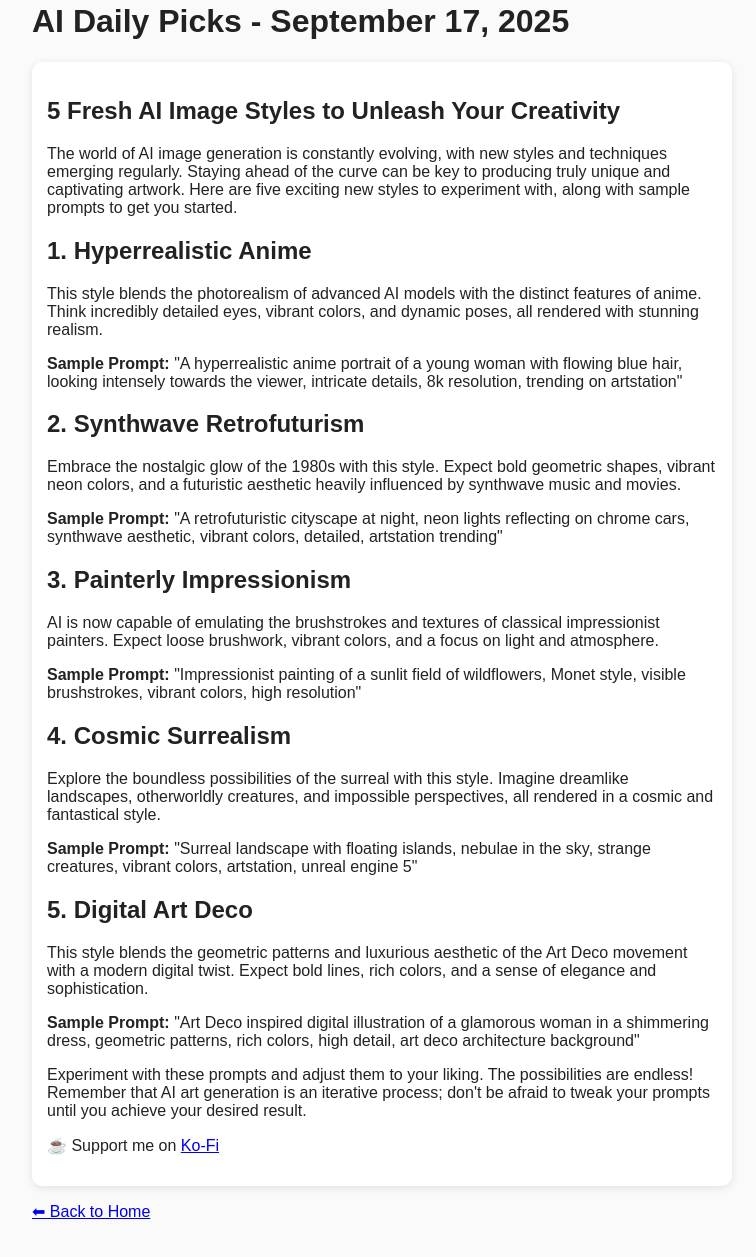
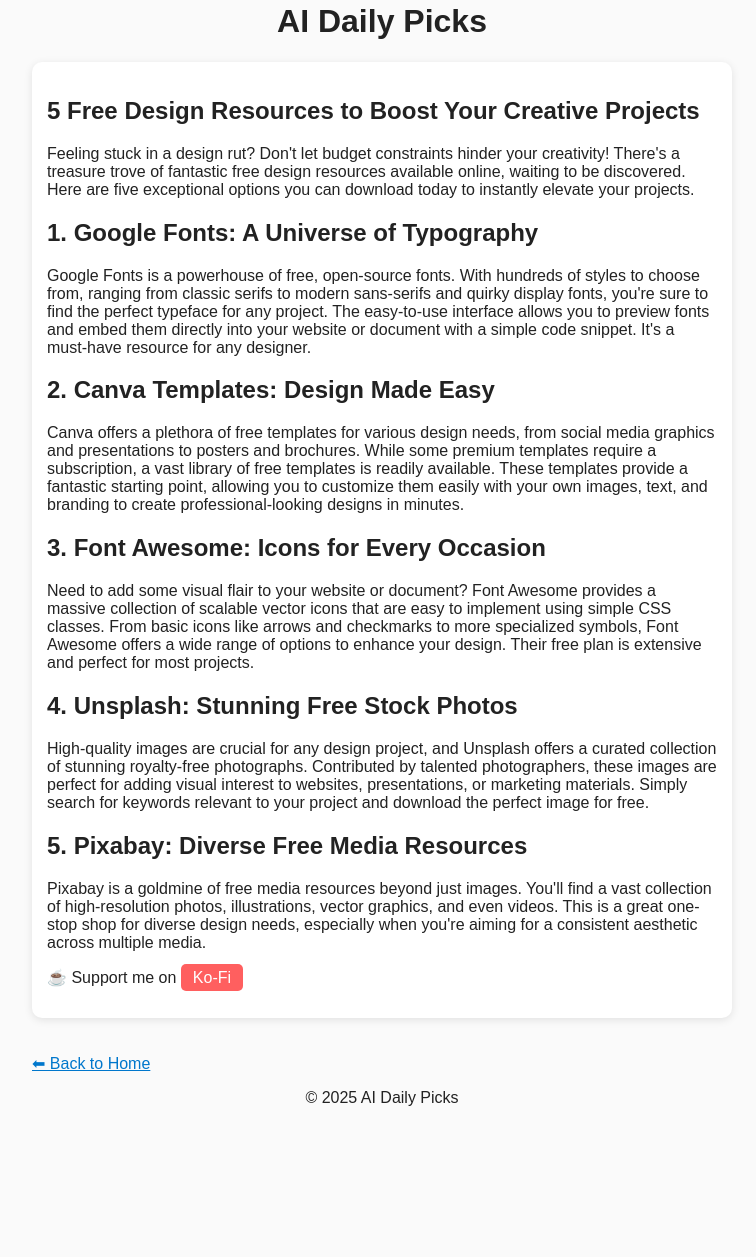
Before and after one commit to Berrich2024/AI-GH-Pages, a website: page posts/2025-09-17.html in a window 1280 px wide. Shown: the part 38-1295 px from the top of the page, without its empty margins (258-1014 px from the left). After the commit the page ends 1185 px from the top, so only its background shows below. Drawn offline with Linux system fonts and the light colour scheme.

Commit message:
Daily AI posts for

```diff
--- a/posts/2025-09-17.html
+++ b/posts/2025-09-17.html
@@ -3,52 +3,53 @@
 <head>
   <meta charset="UTF-8">
   <title>AI Daily Picks - 2025-09-17</title>
-  <link rel="stylesheet" href="/style.css">
+  <link rel="stylesheet" href="../style.css">
 </head>
 <body>
-  <h1>AI Daily Picks - September 17, 2025</h1>
-  <!DOCTYPE html>
+  <header>
+    <h1>AI Daily Picks</h1>
+  </header>
+  <main>
+    <!DOCTYPE html>
 <html lang="en">
 <head>
     <meta charset="UTF-8">
     <meta name="viewport" content="width=device-width, initial-scale=1.0">
-    <meta name="description" content="Discover five exciting new AI image generation styles and sample prompts to inspire your creativity.">
-    <meta name="keywords" content="AI art, AI image generation, image prompts, new AI styles, creative AI">
-    <title>5 New AI Image Styles to Try Now!</title>
+    <meta name="description" content="Discover five amazing free design resources – fonts, templates, and icons – you can download today to elevate your projects.">
+    <meta name="keywords" content="free fonts, free templates, free icons, design resources, free design downloads">
+    <title>5 Free Design Resources to Download Today</title>
 </head>
 <body>
 <article>
-    <h1>5 Fresh AI Image Styles to Unleash Your Creativity</h1>
+    <h1>5 Free Design Resources to Boost Your Creative Projects</h1>
 
-    <p>The world of AI image generation is constantly evolving, with new styles and techniques emerging regularly.  Staying ahead of the curve can be key to producing truly unique and captivating artwork.  Here are five exciting new styles to experiment with, along with sample prompts to get you started.</p>
+    <p>Feeling stuck in a design rut?  Don't let budget constraints hinder your creativity!  There's a treasure trove of fantastic free design resources available online, waiting to be discovered.  Here are five exceptional options you can download today to instantly elevate your projects.</p>
 
-    <h2>1.  Hyperrealistic Anime</h2>
-    <p>This style blends the photorealism of advanced AI models with the distinct features of anime. Think incredibly detailed eyes, vibrant colors, and dynamic poses, all rendered with stunning realism.  </p>
-    <p><strong>Sample Prompt:</strong> "A hyperrealistic anime portrait of a young woman with flowing blue hair, looking intensely towards the viewer, intricate details, 8k resolution, trending on artstation"</p>
+    <h2>1. Google Fonts: A Universe of Typography</h2>
+    <p>Google Fonts is a powerhouse of free, open-source fonts.  With hundreds of styles to choose from, ranging from classic serifs to modern sans-serifs and quirky display fonts, you're sure to find the perfect typeface for any project.  The easy-to-use interface allows you to preview fonts and embed them directly into your website or document with a simple code snippet.  It's a must-have resource for any designer.</p>
 
-    <h2>2.  Synthwave Retrofuturism</h2>
-    <p>Embrace the nostalgic glow of the 1980s with this style.  Expect bold geometric shapes, vibrant neon colors, and a futuristic aesthetic heavily influenced by synthwave music and movies. </p>
-    <p><strong>Sample Prompt:</strong> "A retrofuturistic cityscape at night, neon lights reflecting on chrome cars, synthwave aesthetic, vibrant colors, detailed, artstation trending"</p>
+    <h2>2. Canva Templates: Design Made Easy</h2>
+    <p>Canva offers a plethora of free templates for various design needs, from social media graphics and presentations to posters and brochures.  While some premium templates require a subscription, a vast library of free templates is readily available.  These templates provide a fantastic starting point, allowing you to customize them easily with your own images, text, and branding to create professional-looking designs in minutes.</p>
 
-    <h2>3.  Painterly Impressionism</h2>
-    <p>AI is now capable of emulating the brushstrokes and textures of classical impressionist painters.  Expect loose brushwork, vibrant colors, and a focus on light and atmosphere.</p>
-    <p><strong>Sample Prompt:</strong> "Impressionist painting of a sunlit field of wildflowers, Monet style, visible brushstrokes, vibrant colors, high resolution"</p>
+    <h2>3. Font Awesome: Icons for Every Occasion</h2>
+    <p>Need to add some visual flair to your website or document? Font Awesome provides a massive collection of scalable vector icons that are easy to implement using simple CSS classes.  From basic icons like arrows and checkmarks to more specialized symbols, Font Awesome offers a wide range of options to enhance your design.  Their free plan is extensive and perfect for most projects.</p>
+
+    <h2>4. Unsplash: Stunning Free Stock Photos</h2>
+    <p>High-quality images are crucial for any design project, and Unsplash offers a curated collection of stunning royalty-free photographs.  Contributed by talented photographers, these images are perfect for adding visual interest to websites, presentations, or marketing materials.  Simply search for keywords relevant to your project and download the perfect image for free.</p>
 
 
-    <h2>4.  Cosmic Surrealism</h2>
-    <p>Explore the boundless possibilities of the surreal with this style.  Imagine dreamlike landscapes, otherworldly creatures, and impossible perspectives, all rendered in a cosmic and fantastical style.</p>
-    <p><strong>Sample Prompt:</strong> "Surreal landscape with floating islands, nebulae in the sky, strange creatures, vibrant colors, artstation, unreal engine 5"</p>
+    <h2>5. Pixabay: Diverse Free Media Resources</h2>
+    <p>Pixabay is a goldmine of free media resources beyond just images.  You'll find a vast collection of high-resolution photos, illustrations, vector graphics, and even videos.  This is a great one-stop shop for diverse design needs, especially when you're aiming for a consistent aesthetic across multiple media.</p>
 
-    <h2>5.  Digital Art Deco</h2>
-    <p>This style blends the geometric patterns and luxurious aesthetic of the Art Deco movement with a modern digital twist.  Expect bold lines, rich colors, and a sense of elegance and sophistication.</p>
-    <p><strong>Sample Prompt:</strong> "Art Deco inspired digital illustration of a glamorous woman in a shimmering dress, geometric patterns, rich colors, high detail, art deco architecture background"</p>
 
-    <p>Experiment with these prompts and adjust them to your liking. The possibilities are endless! Remember that AI art generation is an iterative process; don't be afraid to tweak your prompts until you achieve your desired result.</p>
-
-    <p>☕ Support me on <a href="https://ko-fi.com/lumi2024" target="_blank">Ko-Fi</a></p>
+    <p class="kofi-cta">☕ Support me on <a href="https://ko-fi.com/lumi2024" target="_blank">Ko-Fi</a></p>
 </article>
 </body>
 </html>
-  <p><a href="/index.html">⬅ Back to Home</a></p>
+    <p><a href="../index.html" class="back-link">⬅ Back to Home</a></p>
+  </main>
+  <footer>
+    <p>© 2025 AI Daily Picks</p>
+  </footer>
 </body>
 </html>
```
